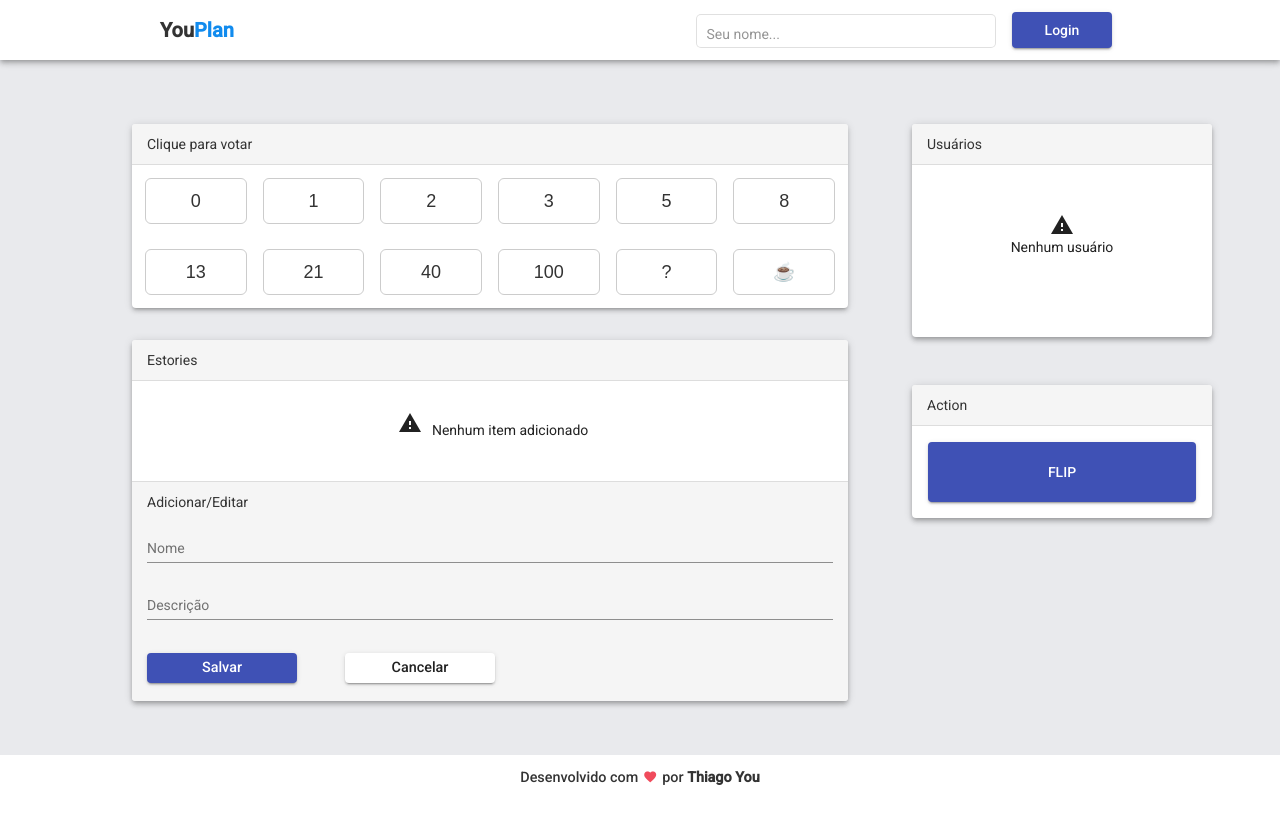
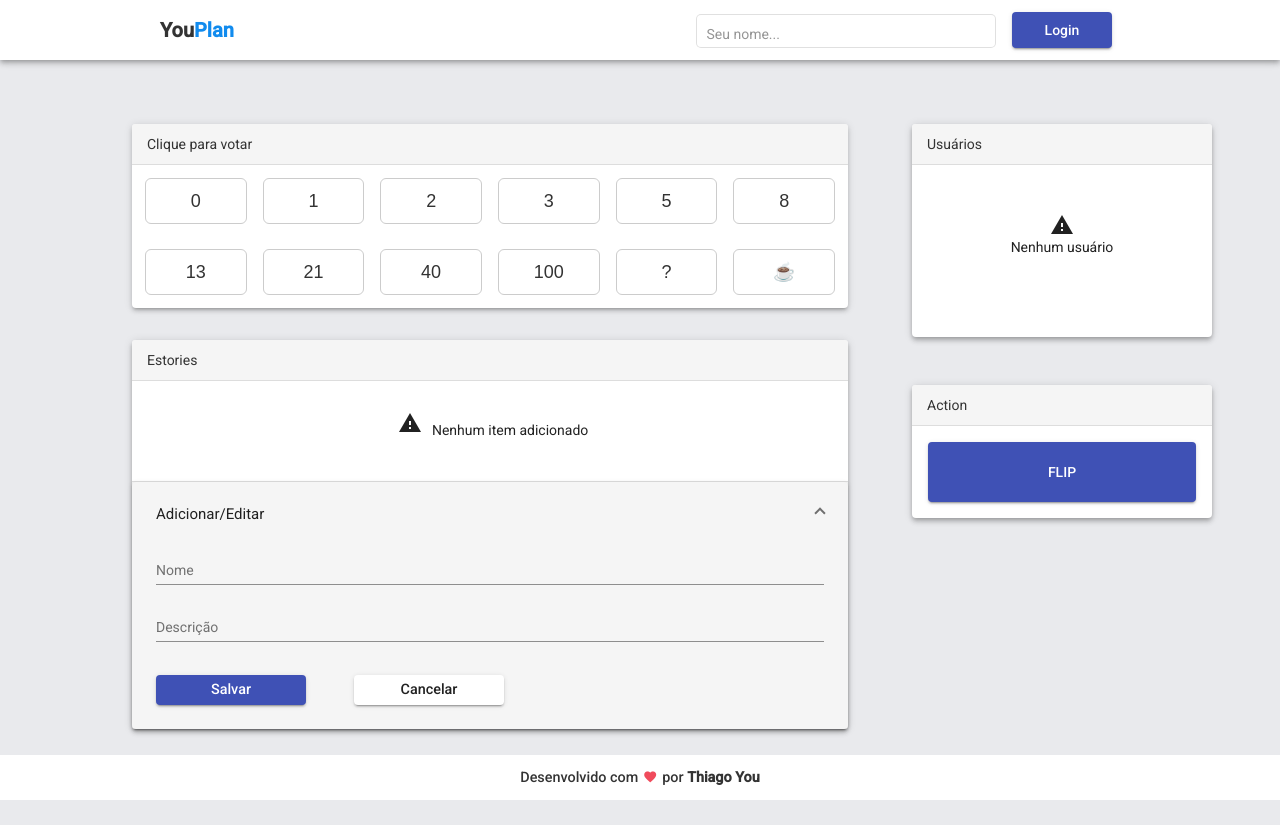
Before and after one commit to thiago-you/you-plan, an Angular app in the folder frontend/: page / in a window 1280 px wide. Before the commit the page ends 800 px from the top, so only its background shows below. Built offline with nearby package versions, Linux system fonts and the light colour scheme.

Commit message:
adding expandable panel

```diff
--- a/frontend/src/app/app.module.ts
+++ b/frontend/src/app/app.module.ts
@@ -21,6 +21,7 @@ import { MatTableModule } from '@angular/material/table';
 import { MatPaginatorModule } from '@angular/material/paginator';
 import { MatSortModule } from '@angular/material/sort';
 import { MatTabsModule } from '@angular/material/tabs';
+import { MatExpansionModule } from '@angular/material/expansion';
 import { FormsModule } from '@angular/forms';
 
 import { HttpClientModule } from '@angular/common/http';
@@ -49,6 +50,7 @@ import { StoryListComponent } from './components/story/story-list/story-list.com
     MatFormFieldModule,
     MatInputModule,
     MatTabsModule,
+    MatExpansionModule,
     MatTableModule,
     MatPaginatorModule,
     MatSortModule,
--- a/frontend/src/app/components/story/story-list/story-list.component.html
+++ b/frontend/src/app/components/story/story-list/story-list.component.html
@@ -77,9 +77,13 @@
         </ng-template>
     </div>
     <div class="card-footer">
-        <p>
+        <mat-accordion>
+            <mat-expansion-panel [expanded]="true">
+              <mat-expansion-panel-header>
+                <mat-panel-title>
                     Adicionar/Editar
-        </p>
+                </mat-panel-title>
+              </mat-expansion-panel-header>
               <form>
                     <mat-form-field>
                         <input matInput placeholder="Nome" name="name" [(ngModel)]="estorie.name">
@@ -96,5 +100,7 @@
                         Cancelar
                     </button>
                 </div>
+            </mat-expansion-panel>
+        </mat-accordion>
     </div>
 </mat-card>
--- a/frontend/src/app/components/story/story-list/story-list.component.scss
+++ b/frontend/src/app/components/story/story-list/story-list.component.scss
@@ -110,7 +110,7 @@
         padding: 1rem;
         background-color: #f5f5f5;
         color: #333;
-        padding: 10px 15px;
+        padding: 0;
         border-top: 1px solid #ddd;
         border-bottom-left-radius: 3px;
         border-bottom-right-radius: 3px;
@@ -125,6 +125,7 @@
                 }
             }
         }
+
         div {
             display: flex;
             margin-top: 1rem;
@@ -140,5 +141,9 @@
                 margin-right: 3rem;
             }
         }
+
+        .mat-expansion-panel {
+            background-color: #f5f5f5;
+        }
     }
 }
```
Lines whose indentation alone changed are shown as unchanged.
